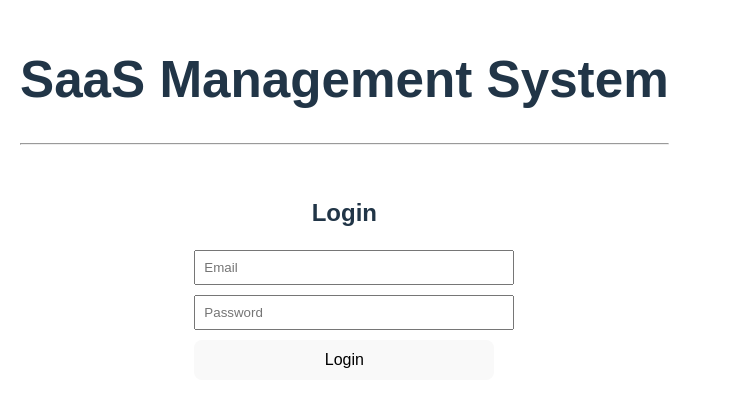
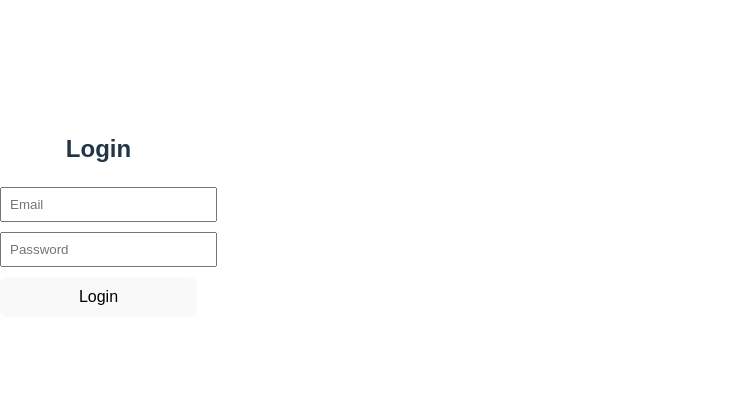
Before and after one commit to Tharun-2006161/multi-tenant-saas-app, a React app in the folder frontend/: page /login in a window 1280 px wide. Shown: the part 176-582 px from the top of the page, without its empty margins (0-729 px from the left). Built offline with nearby package versions, Linux system fonts and the light colour scheme; the HTML template or start-up script is replaced by a standard one.

Commit message:
Phase 17: Implemented ProtectedRoute wrapper for client-side authentication security

```diff
--- a/frontend/src/App.jsx
+++ b/frontend/src/App.jsx
@@ -1,19 +1,27 @@
 import React from 'react';
 import { BrowserRouter as Router, Routes, Route } from 'react-router-dom';
 import Login from './components/Login';
-import Dashboard from './components/Dashboard'; // 1. IMPORT the Dashboard
+import Dashboard from './components/Dashboard';
+import ProtectedRoute from './components/ProtectedRoute'; // 1. Import the Protector
 
 function App() {
   return (
     <Router>
-      <div style={{ padding: '20px', fontFamily: 'Arial' }}>
-        <h1>SaaS Management System</h1>
-        <hr />
+      <div style={{ padding: '0', margin: '0', fontFamily: 'Arial' }}>
+        {/* We moved the padding and H1 inside routes or components for a cleaner look */}
         <Routes>
-          <Route path="/" element={<h2>Home Page - Welcome!</h2>} />
+          <Route path="/" element={<div style={{padding: '20px'}}><h2>Home Page - Welcome!</h2></div>} />
           <Route path="/login" element={<Login />} />
-          {/* 2. ADD the Dashboard route */}
-          <Route path="/dashboard" element={<Dashboard />} />
+
+          {/* 2. Wrap the Dashboard in the ProtectedRoute */}
+          <Route
+            path="/dashboard"
+            element={
+              <ProtectedRoute>
+                <Dashboard />
+              </ProtectedRoute>
+            }
+          />
         </Routes>
       </div>
     </Router>
--- /dev/null
+++ b/frontend/src/components/ProtectedRoute.jsx
@@ -0,0 +1,16 @@
+import React from 'react';
+import { Navigate } from 'react-router-dom';
+
+const ProtectedRoute = ({ children }) => {
+  const token = localStorage.getItem('token');
+
+  // If no token exists, redirect to login page
+  if (!token) {
+    return <Navigate to="/login" replace />;
+  }
+
+  // If token exists, show the requested component (children)
+  return children;
+};
+
+export default ProtectedRoute;
```
